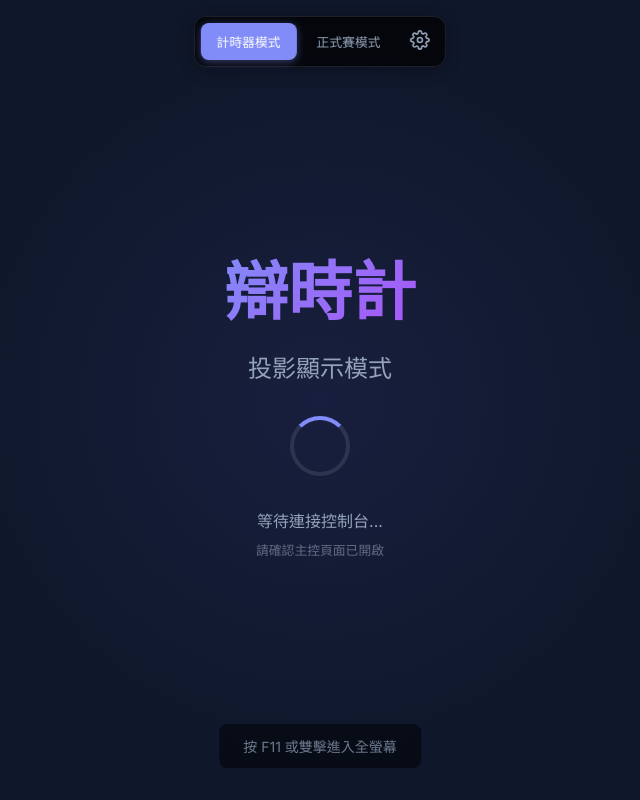
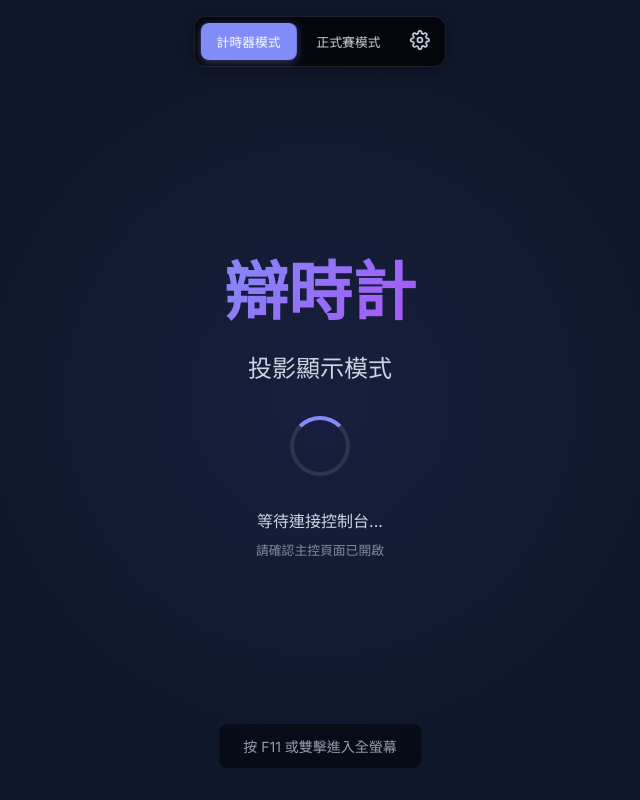
Before and after one commit to chengsc83/chengsc83.github.io, a plain HTML site: page display.html in a window 1280 px wide. Shown: the whole page, without its empty margins (320-960 px from the left). Drawn offline with Linux system fonts and the light colour scheme.

Commit message:
Update text-sub color in display.html

```diff
--- a/display.html
+++ b/display.html
@@ -20,7 +20,7 @@
             --font-mono: 'JetBrains Mono', monospace;
             --bg-page: #0f172a;
             --text-main: #f1f5f9;
-            --text-sub: #94a3b8;
+            --text-sub: #cbd5e1;
             --color-primary: #818cf8;
             --color-warning: #f59e0b;
             --color-danger: #ef4444;
```
